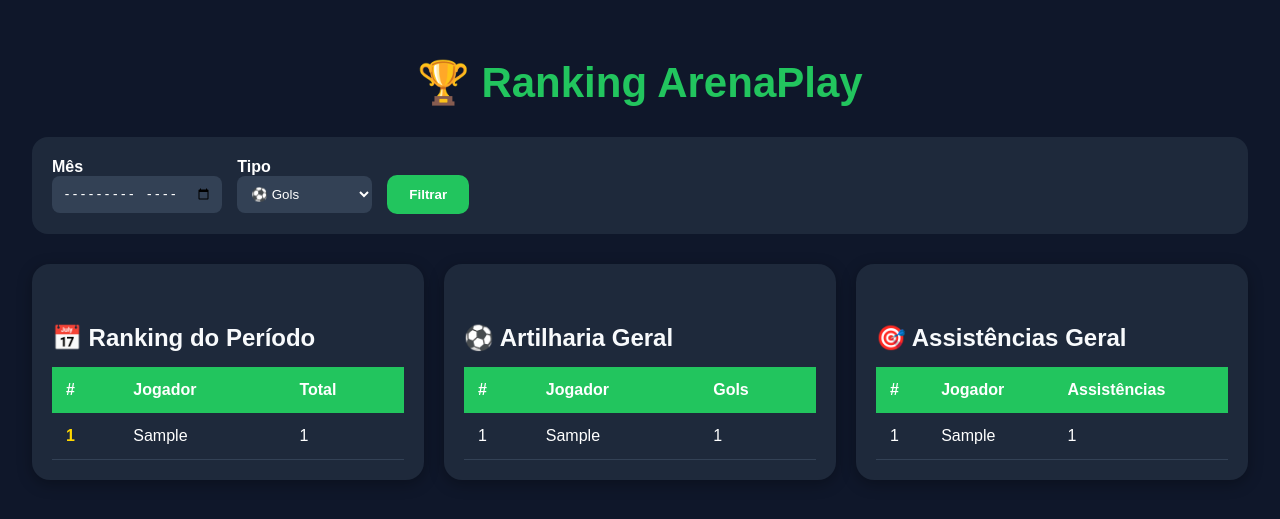
After one commit to nosboratarp/arenaplay, a Flask app: page /ranking in a window 1280 px wide. The commit adds this page. Shown: the top 519 px of the page. Run offline with Flask 3, Linux system fonts and the light colour scheme; the visitor is signed in with stand-in values (Sample User, id 1); tables that the repository leaves empty hold one stand-in row (values such as "Sample post"); some libraries are stand-ins or nearby versions.

Commit message:
Criando a tela de Ranking

```diff
--- a/app.py
+++ b/app.py
@@ -86,6 +86,17 @@ class Pagamento(db.Model):
     valor = db.Column(db.Float)
     status = db.Column(db.String(20))
     criado_em = db.Column(db.DateTime, server_default=db.func.now())
+
+class Estatistica(db.Model):
+    __tablename__ = "estatisticas"
+
+    id = db.Column(db.Integer, primary_key=True)
+    data = db.Column(db.Date)
+    rodada = db.Column(db.Integer)
+    jogo = db.Column(db.Integer)
+    jogador = db.Column(db.String(100))
+    gols = db.Column(db.Integer, default=0)
+    assistencias = db.Column(db.Integer, default=0)
 
 #Removido para melhorar a subida do site 08/04/2026 as 23:45
 #with app.app_context():
@@ -360,6 +371,85 @@ def relatorio():
     return render_template("relatorio.html", dados=dados)
 
 # ================================
+# RELATORIO DE ranking
+# ================================
+from sqlalchemy import func, extract
+
+@app.route("/ranking")
+def ranking():
+
+    if "user" not in session:
+        return redirect("/")
+
+    # ==============================
+    # FILTROS
+    # ==============================
+
+    mes = request.args.get("mes")
+    tipo = request.args.get("tipo", "gols")
+
+    query = db.session.query(
+        Estatistica.jogador,
+        func.sum(
+            Estatistica.gols if tipo == "gols"
+            else Estatistica.assistencias
+        ).label("total")
+    )
+
+    if mes:
+        query = query.filter(
+            func.to_char(Estatistica.data, 'YYYY-MM') == mes
+        )
+
+    ranking_mes = (
+        query
+        .group_by(Estatistica.jogador)
+        .order_by(func.sum(
+            Estatistica.gols if tipo == "gols"
+            else Estatistica.assistencias
+        ).desc())
+        .all()
+    )
+
+    # ==============================
+    # RANKING GERAL GOLS
+    # ==============================
+
+    ranking_gols = (
+        db.session.query(
+            Estatistica.jogador,
+            func.sum(Estatistica.gols).label("total_gols")
+        )
+        .group_by(Estatistica.jogador)
+        .order_by(func.sum(Estatistica.gols).desc())
+        .all()
+    )
+
+    # ==============================
+    # RANKING GERAL ASSISTENCIAS
+    # ==============================
+
+    ranking_assistencias = (
+        db.session.query(
+            Estatistica.jogador,
+            func.sum(Estatistica.assistencias).label("total_assistencias")
+        )
+        .group_by(Estatistica.jogador)
+        .order_by(func.sum(Estatistica.assistencias).desc())
+        .all()
+    )
+
+    return render_template(
+        "ranking.html",
+        ranking_mes=ranking_mes,
+        ranking_gols=ranking_gols,
+        ranking_assistencias=ranking_assistencias,
+        mes=mes,
+        tipo=tipo
+    )
+
+
+# ================================
 # LOGOUT
 # ================================
 
--- a/templates/dashboard.html
+++ b/templates/dashboard.html
@@ -41,7 +41,7 @@
     <div class="quadras-grid">
 
         <div class="quadra-card" onclick="window.location='/quadra/oratorio1'">
-            <h3>⚽ Oratório 1</h3>
+            <h3>⚽ Copa Batistão</h3>
             <p>Ver lances e replays</p>
         </div>
 
@@ -51,7 +51,7 @@
         </div>
 
         <div class="quadra-card" onclick="window.location='/quadra/oratorio3'">
-            <h3>⚽ Oratório 3</h3>
+            <h3>⚽ Arena Mais</h3>
             <p>Ver lances e replays</p>
         </div>
 
--- /dev/null
+++ b/templates/ranking.html
@@ -0,0 +1,256 @@
+<!DOCTYPE html>
+<html lang="pt-br">
+<head>
+    <meta charset="UTF-8">
+    <meta name="viewport" content="width=device-width, initial-scale=1.0">
+    <title>Ranking ArenaPlay</title>
+
+    <style>
+
+        body{
+            margin:0;
+            padding:0;
+            background:#0f172a;
+            color:white;
+            font-family:Arial, Helvetica, sans-serif;
+        }
+
+        .container{
+            width:95%;
+            max-width:1400px;
+            margin:auto;
+            padding:30px 0;
+        }
+
+        h1{
+            text-align:center;
+            margin-bottom:30px;
+            font-size:42px;
+            color:#22c55e;
+        }
+
+        h2{
+            margin-top:40px;
+            margin-bottom:15px;
+            color:#f8fafc;
+        }
+
+        .filtros{
+            background:#1e293b;
+            padding:20px;
+            border-radius:16px;
+            display:flex;
+            gap:15px;
+            align-items:center;
+            flex-wrap:wrap;
+            margin-bottom:30px;
+        }
+
+        .filtros label{
+            font-weight:bold;
+        }
+
+        .filtros input,
+        .filtros select{
+            padding:10px;
+            border:none;
+            border-radius:8px;
+            background:#334155;
+            color:white;
+        }
+
+        .filtros button{
+            padding:12px 22px;
+            border:none;
+            border-radius:10px;
+            background:#22c55e;
+            color:white;
+            font-weight:bold;
+            cursor:pointer;
+            transition:0.3s;
+        }
+
+        .filtros button:hover{
+            background:#16a34a;
+        }
+
+        .cards{
+            display:grid;
+            grid-template-columns:1fr 1fr 1fr;
+            gap:20px;
+        }
+
+        .card{
+            background:#1e293b;
+            border-radius:18px;
+            padding:20px;
+            box-shadow:0 4px 15px rgba(0,0,0,0.3);
+        }
+
+        table{
+            width:100%;
+            border-collapse:collapse;
+        }
+
+        th{
+            background:#22c55e;
+            color:white;
+            padding:14px;
+            text-align:left;
+        }
+
+        td{
+            padding:14px;
+            border-bottom:1px solid #334155;
+        }
+
+        tr:hover{
+            background:#334155;
+        }
+
+        .top1{
+            color:gold;
+            font-weight:bold;
+        }
+
+        .top2{
+            color:silver;
+            font-weight:bold;
+        }
+
+        .top3{
+            color:#cd7f32;
+            font-weight:bold;
+        }
+
+        @media(max-width:1000px){
+
+            .cards{
+                grid-template-columns:1fr;
+            }
+
+            h1{
+                font-size:32px;
+            }
+        }
+
+    </style>
+</head>
+<body>
+
+<div class="container">
+
+    <h1>🏆 Ranking ArenaPlay</h1>
+
+    <form method="GET" class="filtros">
+
+        <div>
+            <label>Mês</label><br>
+            <input type="month" name="mes" value="{{ mes }}">
+        </div>
+
+        <div>
+            <label>Tipo</label><br>
+            <select name="tipo">
+                <option value="gols">⚽ Gols</option>
+                <option value="assistencias">🎯 Assistências</option>
+            </select>
+        </div>
+
+        <div>
+            <br>
+            <button type="submit">Filtrar</button>
+        </div>
+
+    </form>
+
+    <div class="cards">
+
+        <!-- Ranking do período -->
+        <div class="card">
+
+            <h2>📅 Ranking do Período</h2>
+
+            <table>
+
+                <tr>
+                    <th>#</th>
+                    <th>Jogador</th>
+                    <th>Total</th>
+                </tr>
+
+                {% for row in ranking_mes %}
+                <tr>
+                    <td class="
+                        {% if loop.index == 1 %}top1{% endif %}
+                        {% if loop.index == 2 %}top2{% endif %}
+                        {% if loop.index == 3 %}top3{% endif %}
+                    ">
+                        {{ loop.index }}
+                    </td>
+
+                    <td>{{ row.jogador }}</td>
+                    <td>{{ row.total }}</td>
+                </tr>
+                {% endfor %}
+
+            </table>
+
+        </div>
+
+        <!-- Artilharia -->
+        <div class="card">
+
+            <h2>⚽ Artilharia Geral</h2>
+
+            <table>
+
+                <tr>
+                    <th>#</th>
+                    <th>Jogador</th>
+                    <th>Gols</th>
+                </tr>
+
+                {% for row in ranking_gols %}
+                <tr>
+                    <td>{{ loop.index }}</td>
+                    <td>{{ row.jogador }}</td>
+                    <td>{{ row.total_gols }}</td>
+                </tr>
+                {% endfor %}
+
+            </table>
+
+        </div>
+
+        <!-- Assistências -->
+        <div class="card">
+
+            <h2>🎯 Assistências Geral</h2>
+
+            <table>
+
+                <tr>
+                    <th>#</th>
+                    <th>Jogador</th>
+                    <th>Assistências</th>
+                </tr>
+
+                {% for row in ranking_assistencias %}
+                <tr>
+                    <td>{{ loop.index }}</td>
+                    <td>{{ row.jogador }}</td>
+                    <td>{{ row.total_assistencias }}</td>
+                </tr>
+                {% endfor %}
+
+            </table>
+
+        </div>
+
+    </div>
+
+</div>
+
+</body>
+</html>
```
